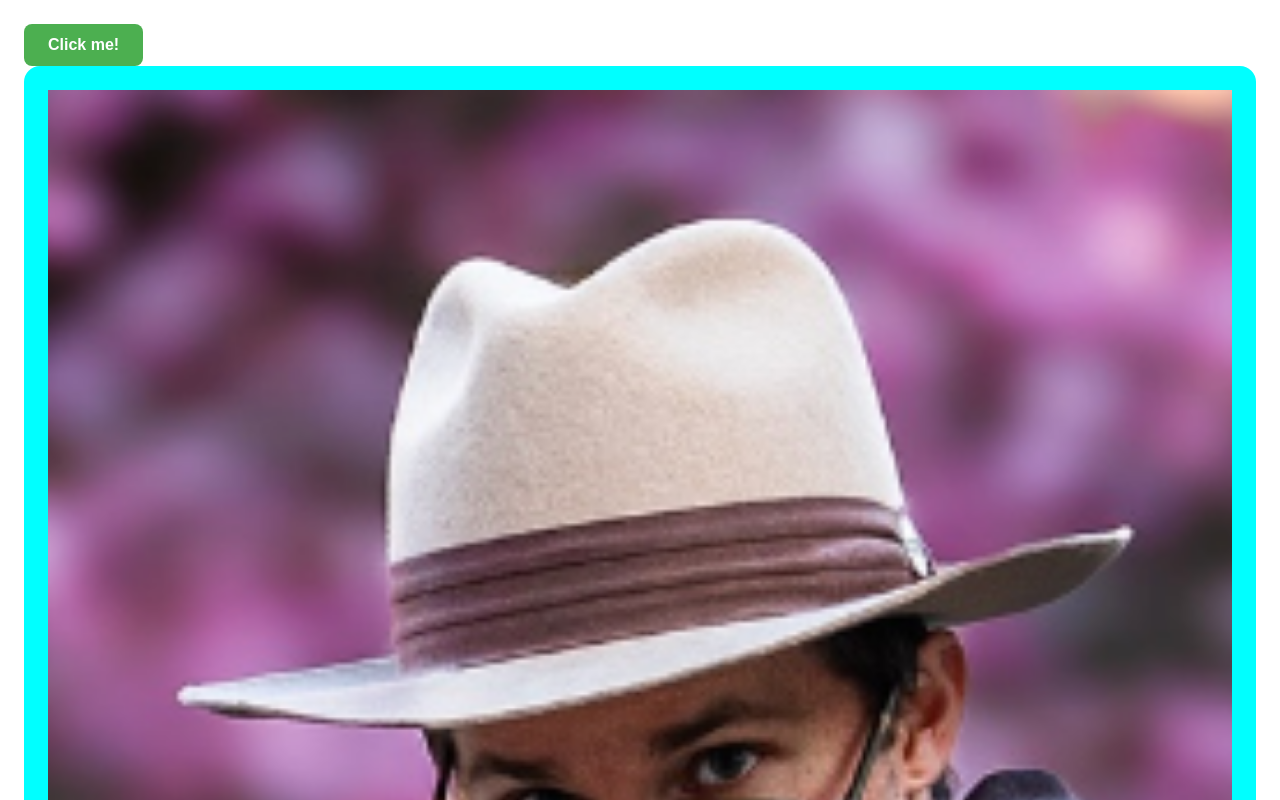
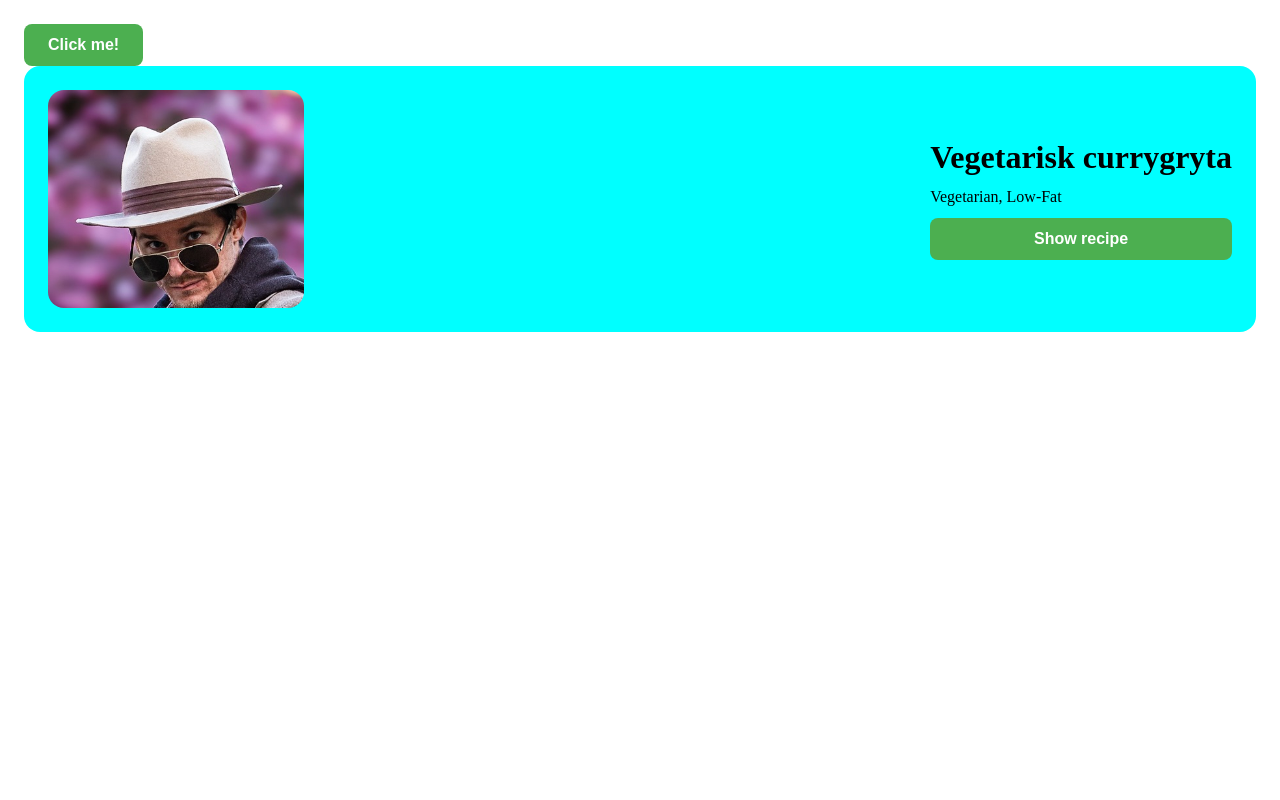
Before and after one commit to appelqvistelias/recipe-finder, a React (Vite) app: page / in a window 1280 px wide. Shown: the top 800 px of the page. Built offline with nearby package versions, Linux system fonts and the light colour scheme.

Commit message:
added responsitivity for desktop

```diff
--- a/src/components/MealCard/MealCard.module.css
+++ b/src/components/MealCard/MealCard.module.css
@@ -6,6 +6,7 @@
     background-color: aqua;
     padding: 1.5rem;
     border-radius: 1rem;
+    justify-content: center;
 
 }
 
@@ -21,8 +22,36 @@
     font-size: 2rem;
 }
 
+.imgContainer {
+    display: flex;
+    justify-content: center;
+
+
+
+}
+
 .imgContainer img {
 
     width: 100%;
+    border-radius: 1rem;
+
 
 }
+
+@media (min-width: 768px) {
+
+    .mealCard {
+
+
+        flex-direction: row;
+        justify-content: space-between;
+
+
+    }
+
+    .mealInfo {
+
+        justify-content: center
+    }
+
+}
```
